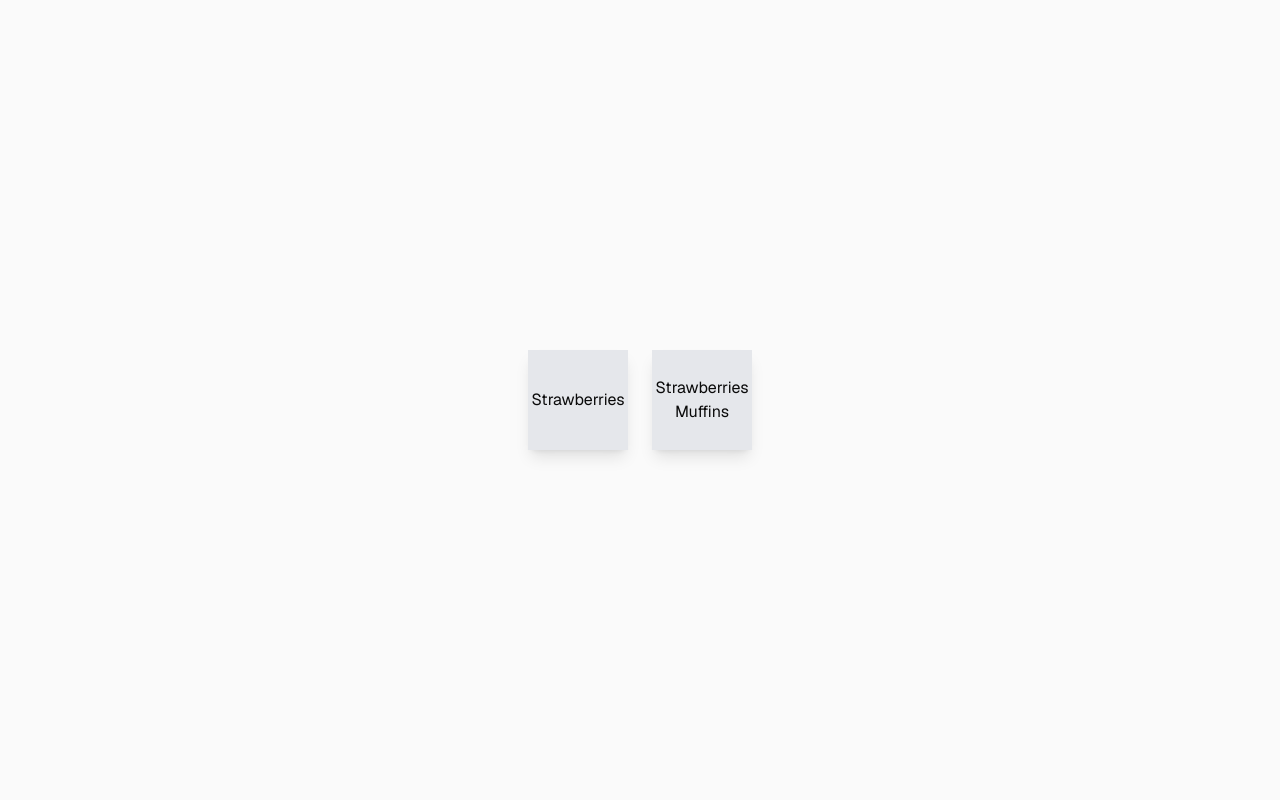
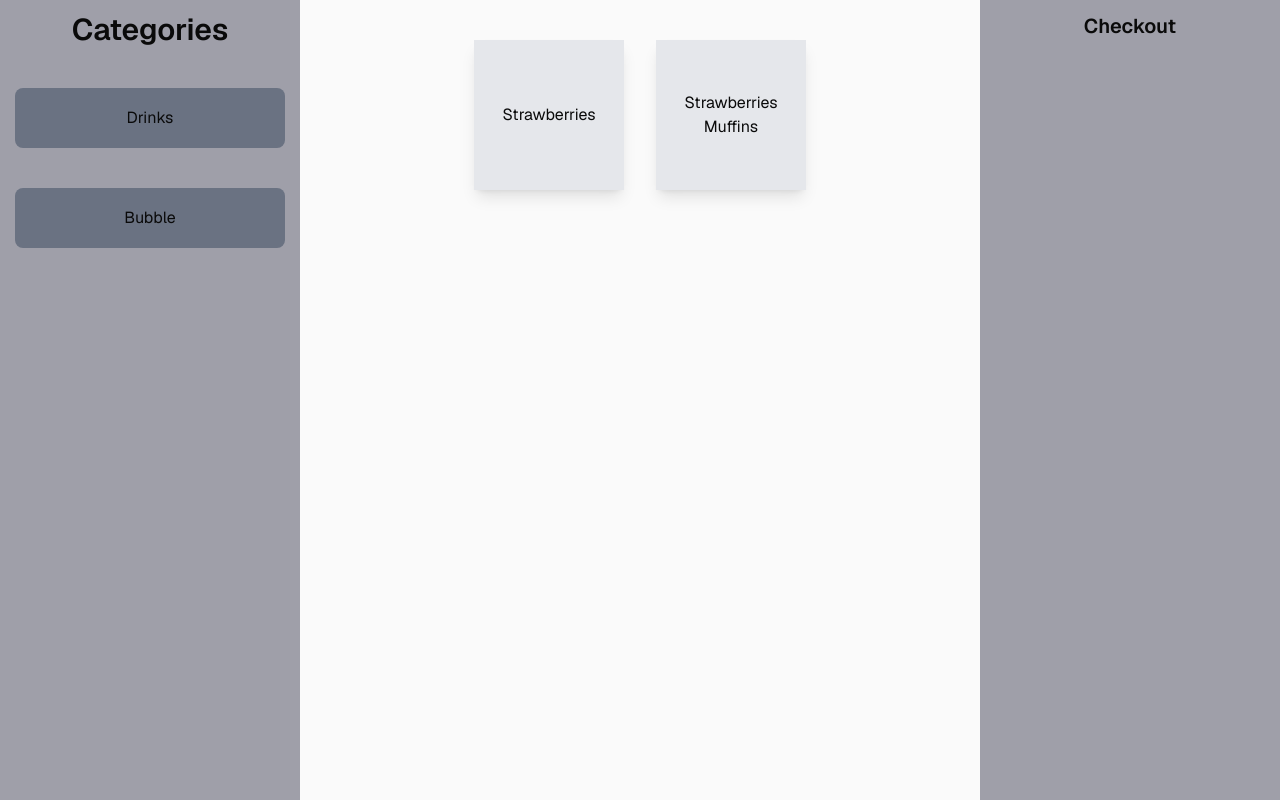
Before and after one commit to Robin5605/csce331-project3, a Next.js app: page / in a window 1280 px wide. Built offline with nearby package versions, Linux system fonts and the light colour scheme.

Commit message:
feat: Improved CashierPage

```diff
--- a/app/ItemCard.tsx
+++ b/app/ItemCard.tsx
@@ -6,7 +6,7 @@ interface ItemCardProps {
 
 const ItemCard: React.FC<ItemCardProps> = memo(({ itemName }) => {
   return (
-    <div className="h-[100px] w-[100px] bg-gray-200 flex justify-center items-center shadow-lg p-2 text-center">
+    <div className="h-[150px] w-[150px] bg-gray-200 flex justify-center items-center shadow-lg p-2 text-center">
       <p className="whitespace-normal wrap-break-words">{itemName}</p>
     </div>
   );
--- a/app/page.tsx
+++ b/app/page.tsx
@@ -1,12 +1,33 @@
-import Link from "next/link";
-import Image from "next/image";
 import ItemCard from "./ItemCard";
 
 export default function Home() {
+    const Category = ({ name }: {name: string}) => {
+       return(
+        <div className="w-[90%] h-15 flex justify-center items-center bg-gray-500 rounded-md">
+                {name}
+            </div>
+       )
+    }
     return (
-        <div className="flex min-h-screen items-center justify-center bg-zinc-50 font-sans dark:bg-black gap-6">
-            <ItemCard itemName="Strawberries"/>
-            <ItemCard itemName="Strawberries Muffins"/>
+        <div className="flex min-h-screen bg-zinc-50 font-sans dark:bg-black gap-6 justify-between">
+        <aside className="w-[300px] h-screen bg-zinc-400 flex-col justify-center">
+            <h2 className="font-semibold text-3xl mt-3 mb-10 text-center">Categories</h2>
+            <div className="flex flex-col items-center w-full gap-10">
+                <Category name={"Drinks"}/>
+                <Category name={"Bubble"}/>
+            </div>
+        </aside>
+
+        <main className="flex-1 flex items-start justify-center mt-10">
+            <div className="flex flex-wrap gap-8">
+            <ItemCard itemName="Strawberries" />
+            <ItemCard itemName="Strawberries Muffins" />
+            </div>
+        </main>
+
+        <aside className="w-[300px] h-screen bg-zinc-400 flex justify-center">
+            <h2 className="font-semibold text-xl mt-3">Checkout</h2>
+        </aside>
         </div>
     );
 }
```
